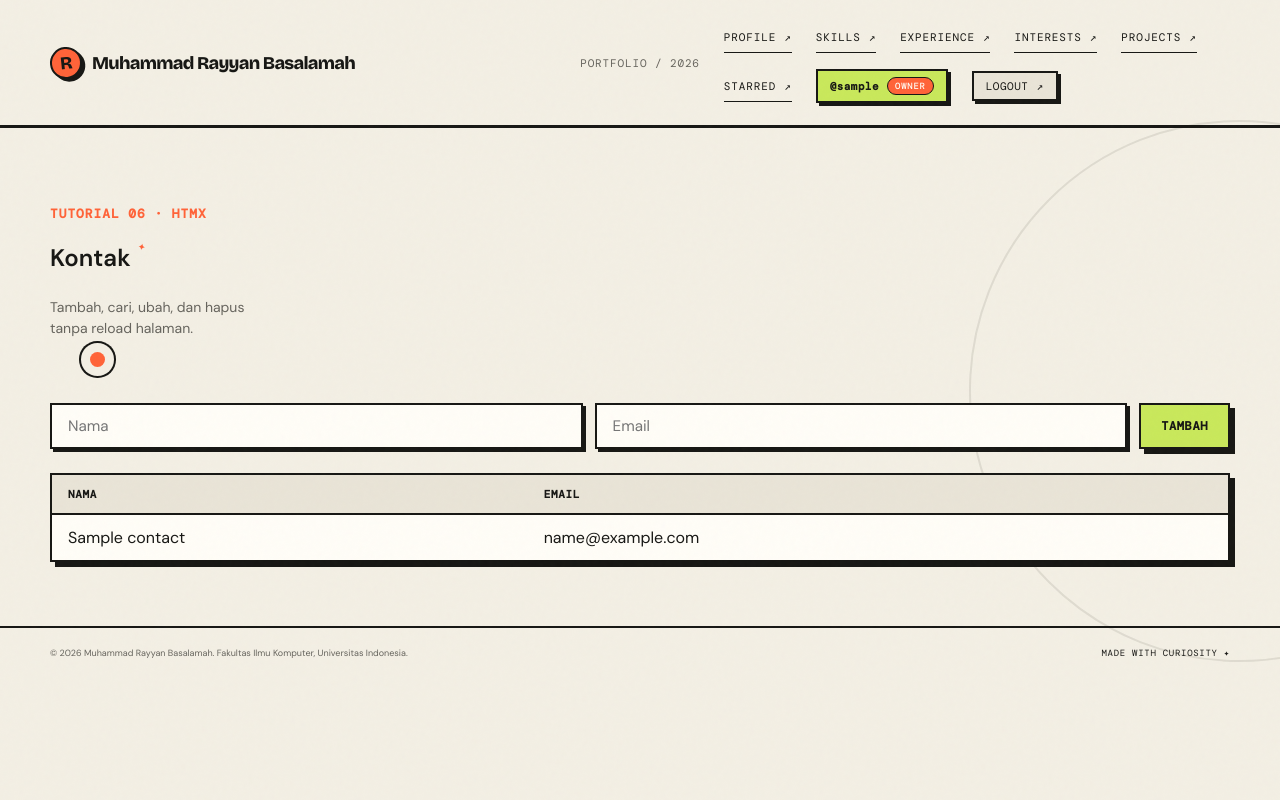
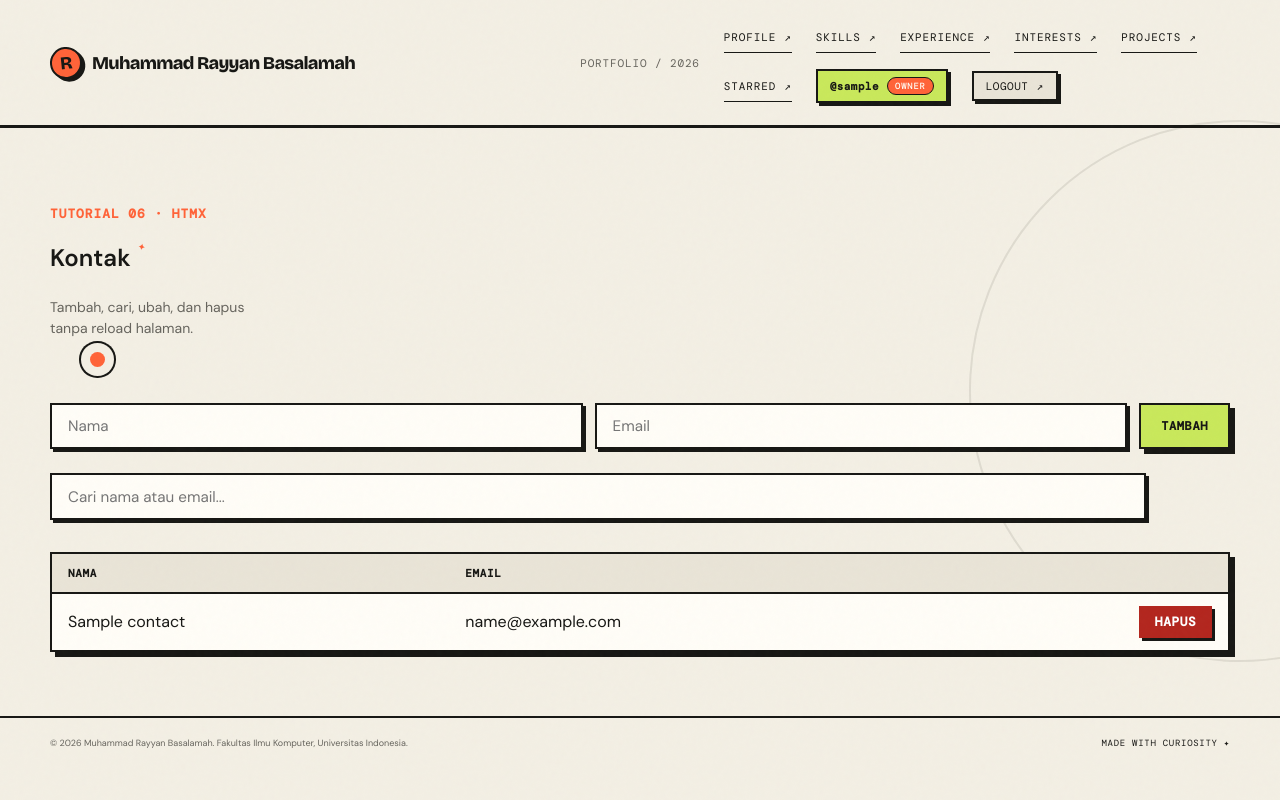
Before and after one commit to muhrayyan43/myportofolio, a Django app: page /contacts/ in a window 1280 px wide. Run offline with Django 5.2, Linux system fonts and the light colour scheme; a user stored in the database is signed in; tables that the repository leaves empty hold one stand-in row (values such as "Sample post").

Commit message:
feat: add HTMX delete and debounced live search

```diff
--- a/contacts/urls.py
+++ b/contacts/urls.py
@@ -7,4 +7,6 @@ app_name = "contacts"
 urlpatterns = [
     path("", views.contact_list, name="contact_list"),
     path("add/", views.contact_add, name="contact_add"),
+    path("search/", views.contact_search, name="contact_search"),
+    path("<int:pk>/delete/", views.contact_delete, name="contact_delete"),
 ]
--- a/contacts/views.py
+++ b/contacts/views.py
@@ -1,6 +1,7 @@
+from django.db.models import Q
 from django.http import HttpResponse
-from django.shortcuts import render
-from django.views.decorators.http import require_POST
+from django.shortcuts import get_object_or_404, render
+from django.views.decorators.http import require_GET, require_http_methods, require_POST
 
 from contacts.forms import ContactForm
 from contacts.models import Contact
@@ -44,3 +45,31 @@ def contact_add(request):
 
     form.save()
     return _render_rows(request, Contact.objects.all())
+
+
+@require_GET
+def contact_search(request):
+    """Return the rows whose name or email contains ``q`` (all rows if empty)."""
+    query = request.GET.get("q", "").strip()
+    contacts = Contact.objects.all()
+    if query:
+        contacts = contacts.filter(
+            Q(name__icontains=query) | Q(email__icontains=query)
+        )
+    return _render_rows(request, contacts)
+
+
+@require_http_methods(["DELETE"])
+def contact_delete(request, pk):
+    """Delete a contact and reply 200 with an empty body.
+
+    hx-swap="outerHTML" replaces the <tr> with that empty body, which removes
+    the row. The status must stay 200: HTMX skips the swap for 204 No
+    Content, so the row would stay on screen.
+    """
+    if not can_create_or_delete(request.user):
+        return _plain_text("Kamu tidak punya akses untuk menghapus kontak.", 403)
+
+    contact = get_object_or_404(Contact, pk=pk)
+    contact.delete()
+    return HttpResponse("")
--- a/static/css/style.css
+++ b/static/css/style.css
@@ -2086,3 +2086,15 @@ body::after {
 .contacts-table .contact-actions > * + * {
     margin-left: 0.5rem;
 }
+
+
+.contact-search {
+    align-items: center;
+}
+
+.contact-search-indicator {
+    font-family: var(--mono);
+    font-size: 12px;
+    color: var(--muted);
+    white-space: nowrap;
+}
--- a/templates/contacts/_contact_row.html
+++ b/templates/contacts/_contact_row.html
@@ -1,5 +1,16 @@
 <tr id="contact-{{ contact.id }}">
     <td>{{ contact.name }}</td>
     <td>{{ contact.email }}</td>
-    <td class="contact-actions"></td>
+    <td class="contact-actions">
+        {% if can_create_or_delete %}
+            <button type="button"
+                    class="button button-danger button-small"
+                    hx-delete="{% url 'contacts:contact_delete' contact.id %}"
+                    hx-target="closest tr"
+                    hx-swap="outerHTML"
+                    hx-confirm="Yakin hapus {{ contact.name }}?">
+                Hapus
+            </button>
+        {% endif %}
+    </td>
 </tr>
--- a/templates/contacts/index.html
+++ b/templates/contacts/index.html
@@ -45,6 +45,20 @@
                 <p id="contact-form-error" class="form-error contact-form-error" role="alert"></p>
             {% endif %}
 
+            <div class="project-search contact-search">
+                <input type="search"
+                       name="q"
+                       placeholder="Cari nama atau email..."
+                       class="project-search__input"
+                       aria-label="Cari kontak berdasarkan nama atau email"
+                       autocomplete="off"
+                       hx-get="{% url 'contacts:contact_search' %}"
+                       hx-trigger="keyup changed delay:300ms, search"
+                       hx-target="#contact-rows"
+                       hx-indicator="#search-indicator">
+                <span id="search-indicator" class="htmx-indicator contact-search-indicator">Mencari...</span>
+            </div>
+
             <div class="contacts-table-wrap">
                 <table class="contacts-table">
                     <thead>
```
